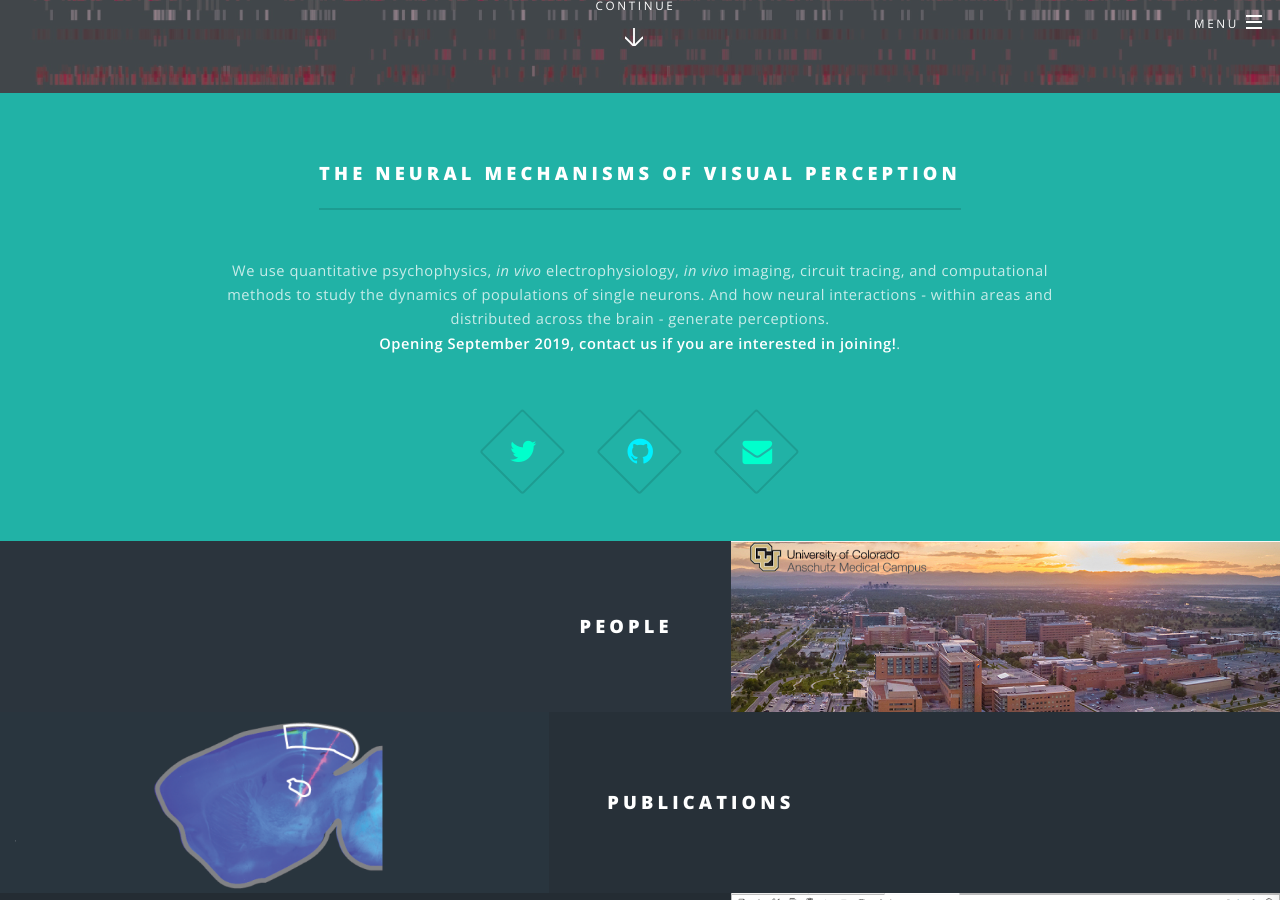
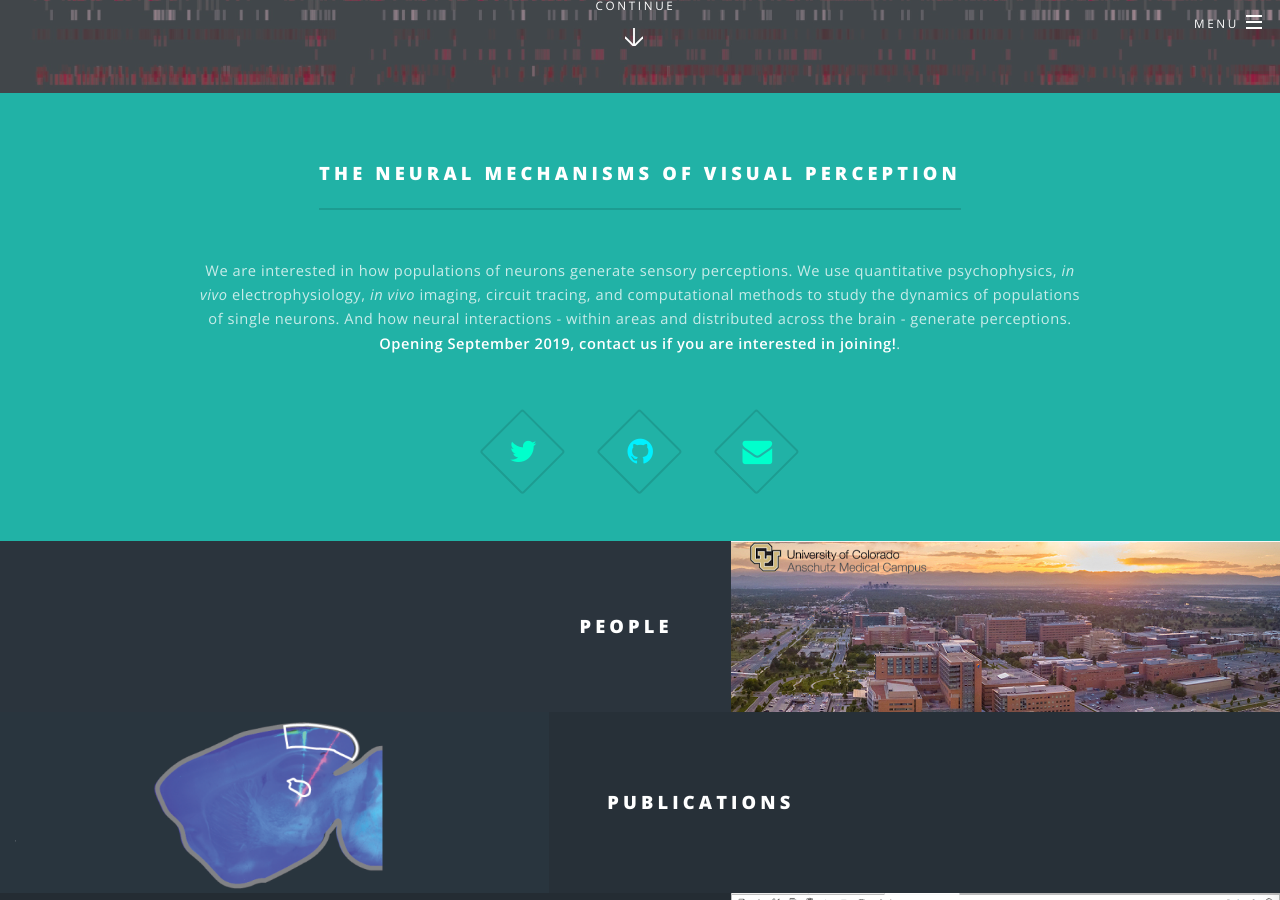
Before and after one commit to denmanlab/denmanlab.github.io, a Jekyll site: the page built from index.md, in a window 1280 px wide and 900 px high, scrolled down 807 px. Built offline with Jekyll 4.4.1, drawn with Linux system fonts in a browser that asks for light colours.

Commit message:
Update _config.yml

```diff
--- a/_config.yml
+++ b/_config.yml
@@ -29,7 +29,7 @@ lang: en-us # used in HTML lang attributes
 # - set the greeting only if you want to display the first green section
 greeting:
   title:  The neural mechanisms of visual perception
-  text: We use quantitative psychophysics, *in vivo* electrophysiology, *in vivo* imaging, circuit tracing, and computational methods to study the dynamics of populations of single neurons. And how neural interactions - within areas and distributed across the brain - generate perceptions. <br>**Opening September 2019, contact us if you are interested in joining!**.
+  text: We are interested in how populations of neurons generate sensory perceptions. We use quantitative psychophysics, *in vivo* electrophysiology, *in vivo* imaging, circuit tracing, and computational methods to study the dynamics of populations of single neurons. And how neural interactions - within areas and distributed across the brain - generate perceptions. <br>**Opening September 2019, contact us if you are interested in joining!**.
 # - displayed at the bottom
 closing-head: Opening September 2019
 closing-para:
```
